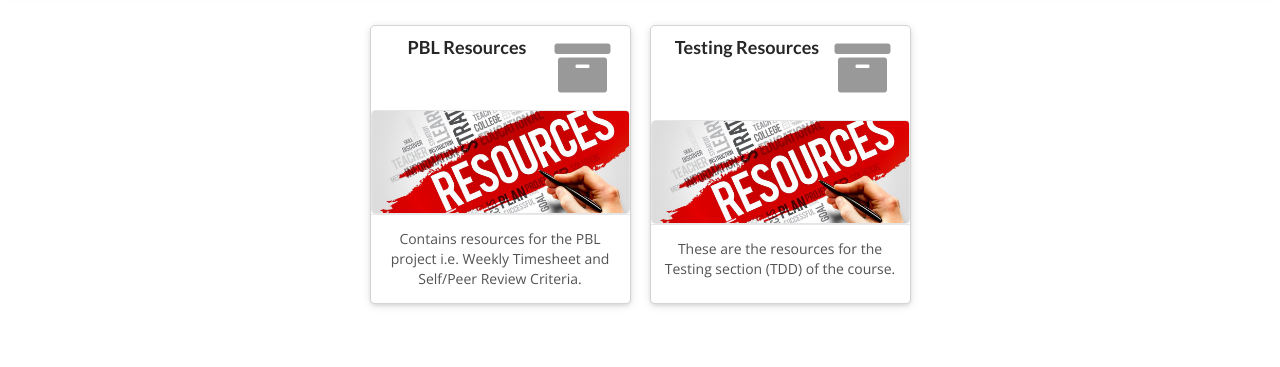
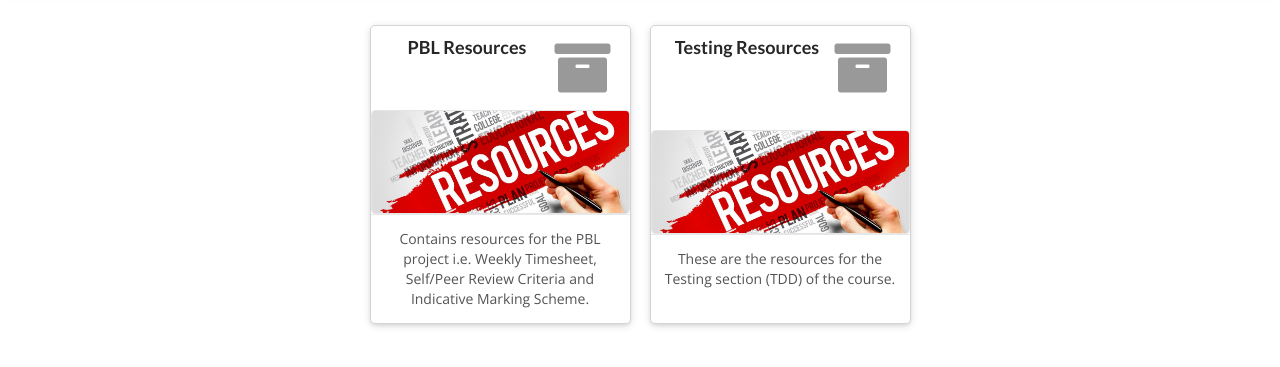
Before and after one commit to 2017-2018/prog-fund-2, a plain HTML site: page archivewall.html in a window 1280 px wide. Shown: the part 153-520 px from the top of the page. Drawn offline with nearby package versions, Linux system fonts and the light colour scheme; a small style sheet from the web is missing.

Commit message:
Adding Indicative Marking Scheme

```diff
--- a/archivewall.html
+++ b/archivewall.html
@@ -220,7 +220,7 @@ figcaption
 
     <div class="center aligned content">
       <div class="description">
-        <p>Contains resources for the PBL project i.e. Weekly Timesheet and Self/Peer Review Criteria.</p>
+        <p>Contains resources for the PBL project i.e. Weekly Timesheet, Self/Peer Review Criteria and Indicative Marking Scheme.</p>
 
       </div>
     </div>
```
Also changed, not shown: topic00-assignments/index.html (+1 -1 lines), topic00-assignments/indexmoodle.html (+1 -1 lines), 1 other file.
